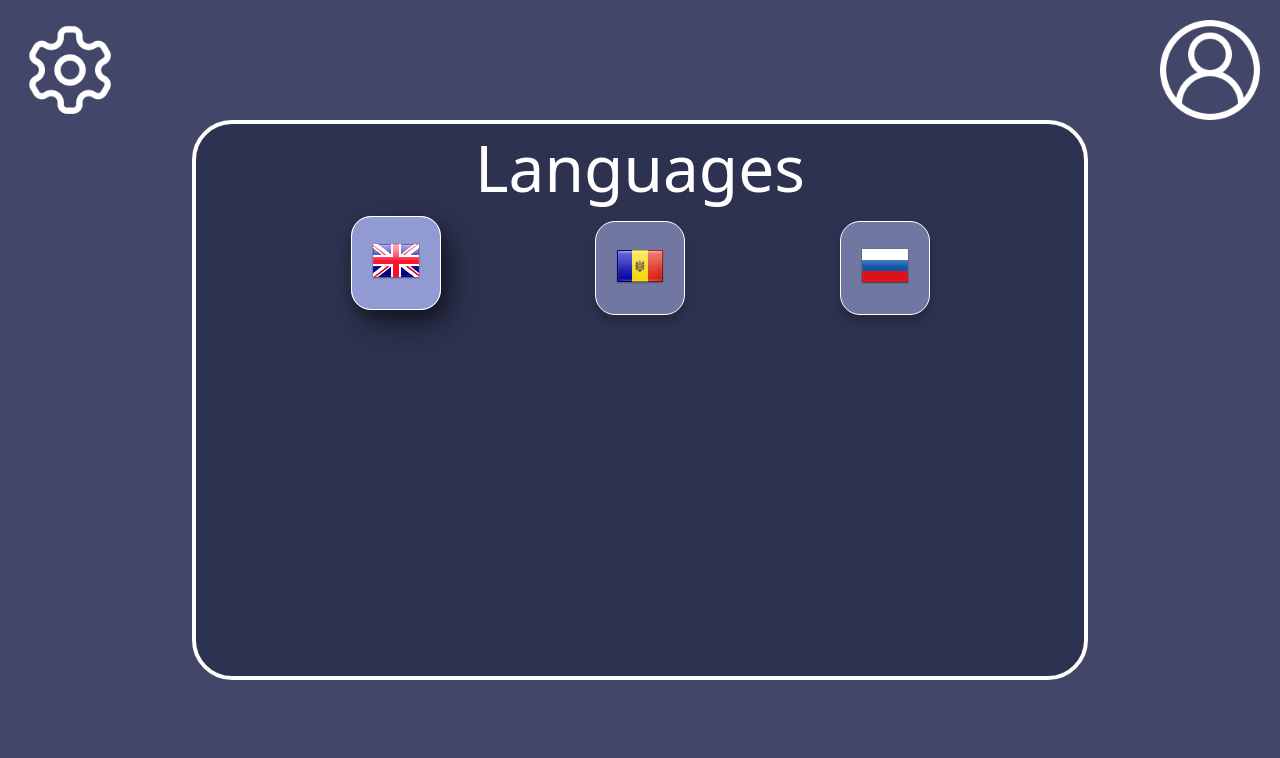
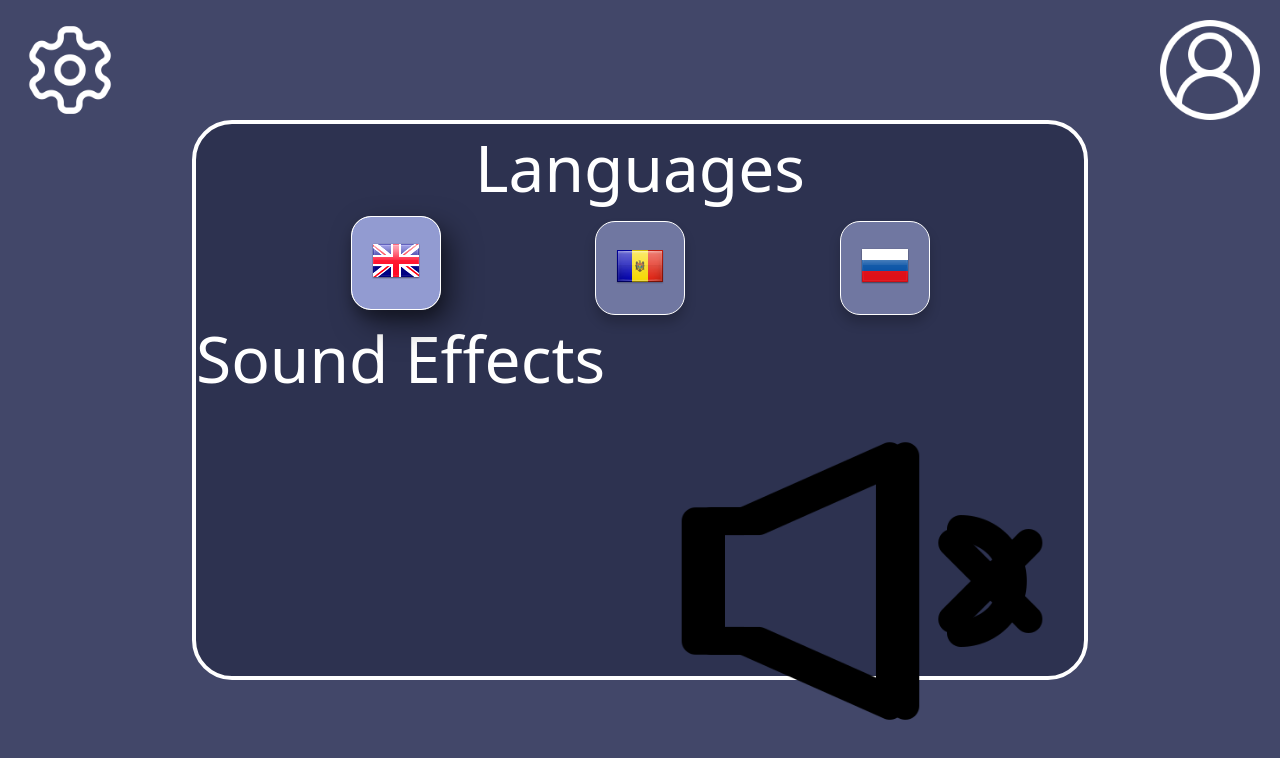
Before and after one commit to MaxRoenco/PBL, a plain HTML site: page Website/index.html in a window 1280 px wide. Both pictures are taken after a click on the picture 70 px from the left and 70 px from the top of the page. Drawn offline with Linux system fonts and the light colour scheme; a web font is replaced by a local one.

Commit message:
sdhfjhsjdfklj

```diff
--- a/Website/index.html
+++ b/Website/index.html
@@ -58,6 +58,15 @@
                     <img src="./assets/images/ru.png" alt="">
                 </div>
             </div>
+            <div class="soundEffectsContainer">
+                <div class="soundEffectsTextContainer">
+                    <p class="title">Sound Effects</p>
+                </div>
+                <div class="soundEffectsImageContainer">
+                    <img src="./assets/images/settingsSoundsOn.png" alt="" class="soundEffectsOnImageContainer">
+                    <img src="./assets/images/settingsSoundsOff.png" alt="" class="soundEffectsOffImageContainer">
+                </div>
+            </div>
         </div>
 
         <!-- CATEGORIES TAB -->
--- a/Website/styles/main.css
+++ b/Website/styles/main.css
@@ -52,3 +52,26 @@ body {
     font-weight: 400;
     font-style: normal;
 }
+
+.soundEffectsContainer {
+    width: 100%;
+    display: flex;
+    align-items: center;
+    flex-direction: row;
+}
+
+.soundEffectsTextContainer {
+    width: 50%;
+}
+
+.soundEffectsImageContainer {
+    width: 50%;
+    position: relative;
+}
+
+.soundEffectsOnImageContainer,
+.soundEffectsOffImageContainer {
+    width: 100%;
+    position: absolute;
+
+}
```
